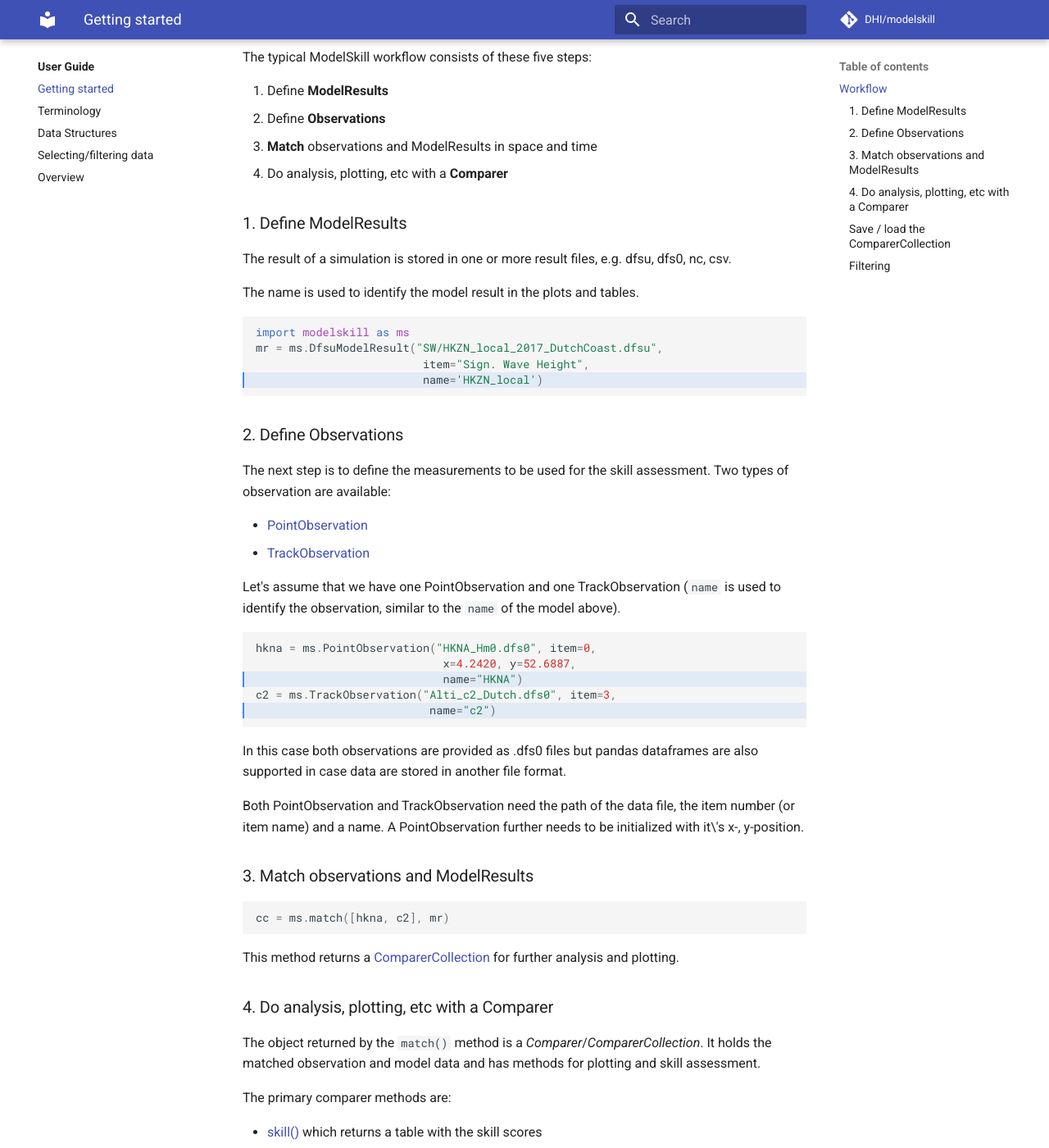
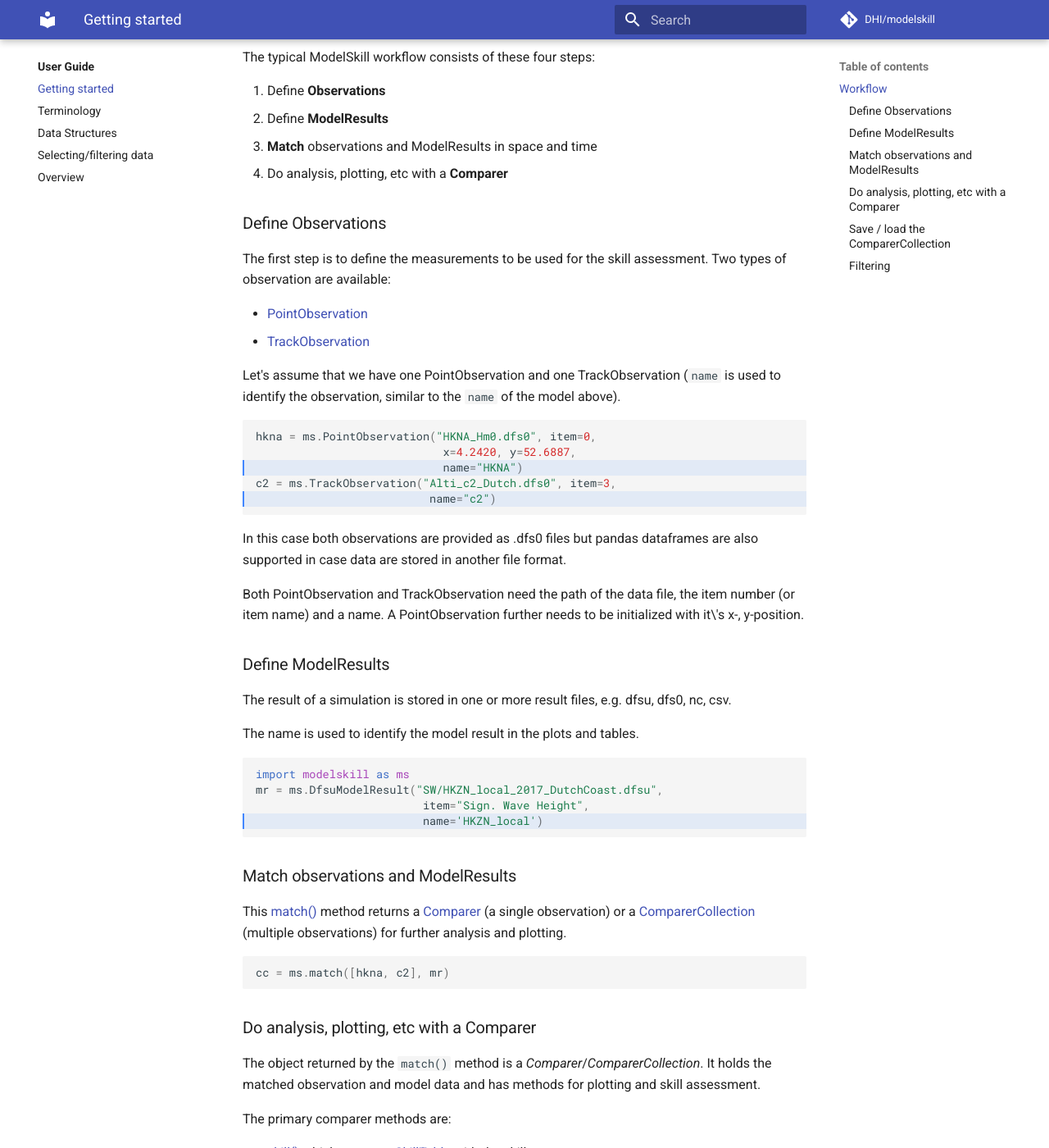
Before and after one commit to DHI/modelskill, an MkDocs documentation site: the page built from docs/getting-started.md, in a window 1280 px wide and 1400 px high, scrolled down 313 px. Shown: the whole window at 82% size. Built offline with MkDocs 1.6.1 and Material for MkDocs 9.7.7, drawn with Linux system fonts in a browser that asks for light colours; comment, search, counter and statistics services are not loaded; some of the changed lines change nothing that is shown; some of the changed text lies outside the part shown.

Commit message:
re-organize workflow a bit

````diff
--- a/docs/getting-started.md
+++ b/docs/getting-started.md
@@ -8,30 +8,18 @@ results and observations.
 ## Workflow
 
 
-The typical ModelSkill workflow consists of these five steps:
+The typical ModelSkill workflow consists of these four steps:
 
-1.  Define **ModelResults**
-2.  Define **Observations**
+1.  Define **Observations**
+2.  Define **ModelResults**
 3.  **Match** observations and ModelResults in space and time
 4.  Do analysis, plotting, etc with a **Comparer**
 
 
-### 1. Define ModelResults
 
-The result of a simulation is stored in one or more result files, e.g. dfsu, dfs0, nc, csv.
+### Define Observations
 
-The name is used to identify the model result in the plots and tables.
-
-```python hl_lines="4"
-import modelskill as ms
-mr = ms.DfsuModelResult("SW/HKZN_local_2017_DutchCoast.dfsu",
-                         item="Sign. Wave Height",
-                         name='HKZN_local')
-```
-
-### 2. Define Observations
-
-The next step is to define the measurements to be used for the skill
+The first step is to define the measurements to be used for the skill
 assessment. Two types of observation are available:
 
 -   [PointObservation](api/observation/point.md)
@@ -57,18 +45,34 @@ file, the item number (or item name) and a name. A PointObservation
 further needs to be initialized with it\'s x-, y-position.
 
 
-### 3. Match observations and ModelResults
+### Define ModelResults
+
+The result of a simulation is stored in one or more result files, e.g. dfsu, dfs0, nc, csv.
+
+The name is used to identify the model result in the plots and tables.
+
+```python hl_lines="4"
+import modelskill as ms
+mr = ms.DfsuModelResult("SW/HKZN_local_2017_DutchCoast.dfsu",
+                         item="Sign. Wave Height",
+                         name='HKZN_local')
+```
+
+
+
+### Match observations and ModelResults
+
+This [match()](api/matching.md/#modelskill.match) method returns a [Comparer](api/comparer.md#modelskill.Comparer) (a single observation) or a
+[ComparerCollection](api/comparercollection.md#modelskill.ComparerCollection) (multiple observations)
+for further analysis and plotting.
 
 ```python
 cc = ms.match([hkna, c2], mr)
 ```
 
-This method returns a
-[ComparerCollection](api/comparercollection.md#modelskill.ComparerCollection)
-for further analysis and plotting.
 
 
-### 4. Do analysis, plotting, etc with a Comparer
+### Do analysis, plotting, etc with a Comparer
 
 The object returned by the `match()` method is a *Comparer*/*ComparerCollection*. It holds the matched observation and model data and has methods for plotting and
 skill assessment.
@@ -76,13 +80,9 @@ skill assessment.
 The primary comparer methods are:
 
 - [skill()](api/comparercollection.md#modelskill.ComparerCollection.skill)
-  which returns a table with the skill scores
-- various plot methods of the comparer objects
-    * `plot.scatter()`
-    * `plot.timeseries()`
-    * `plot.kde()`
-    * `plot.qq()`
-    * `plot.hist()`
+  which returns a [SkillTable](api/skill.md) with the skill scores
+- various [plot](api/comparercollection.md/#modelskill.comparison._collection_plotter.ComparerCollectionPlotter) methods of the comparer objects (e.g. `plot.scatter()`, `plot.timeseries()`)
+- [sel()](api/comparercollection.md/#modelskill.ComparerCollection.sel) method for selecting data
 
 
 ### Save / load the ComparerCollection
````
